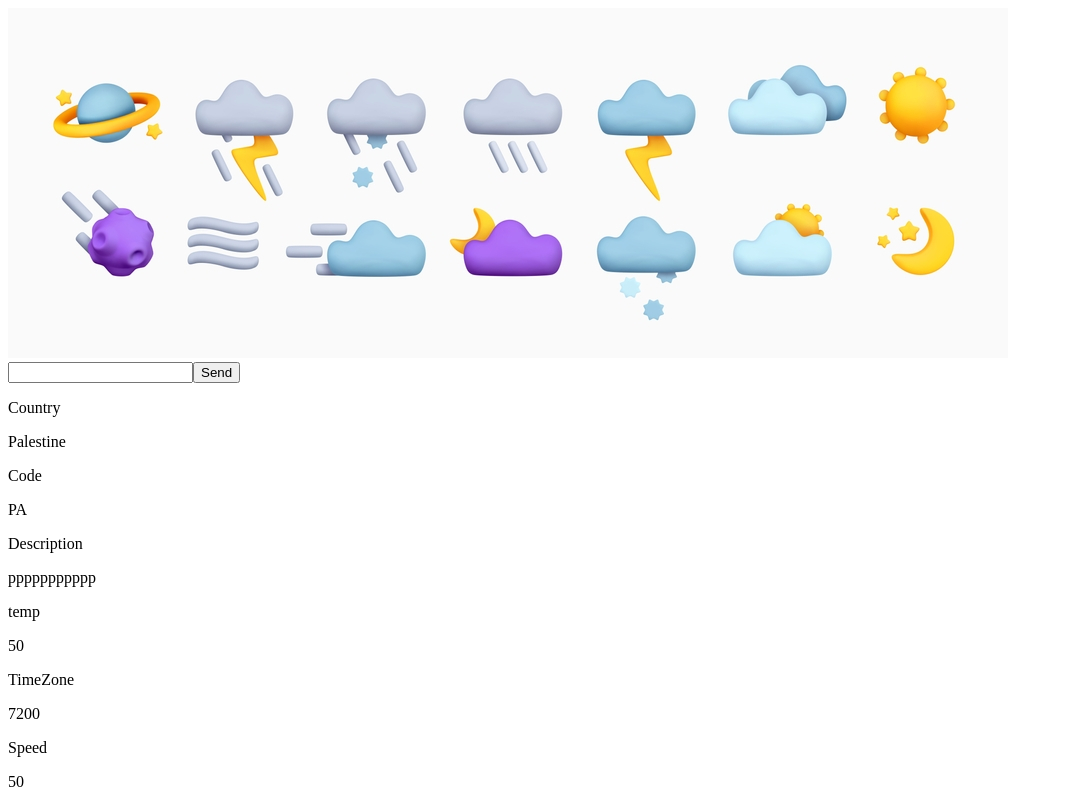
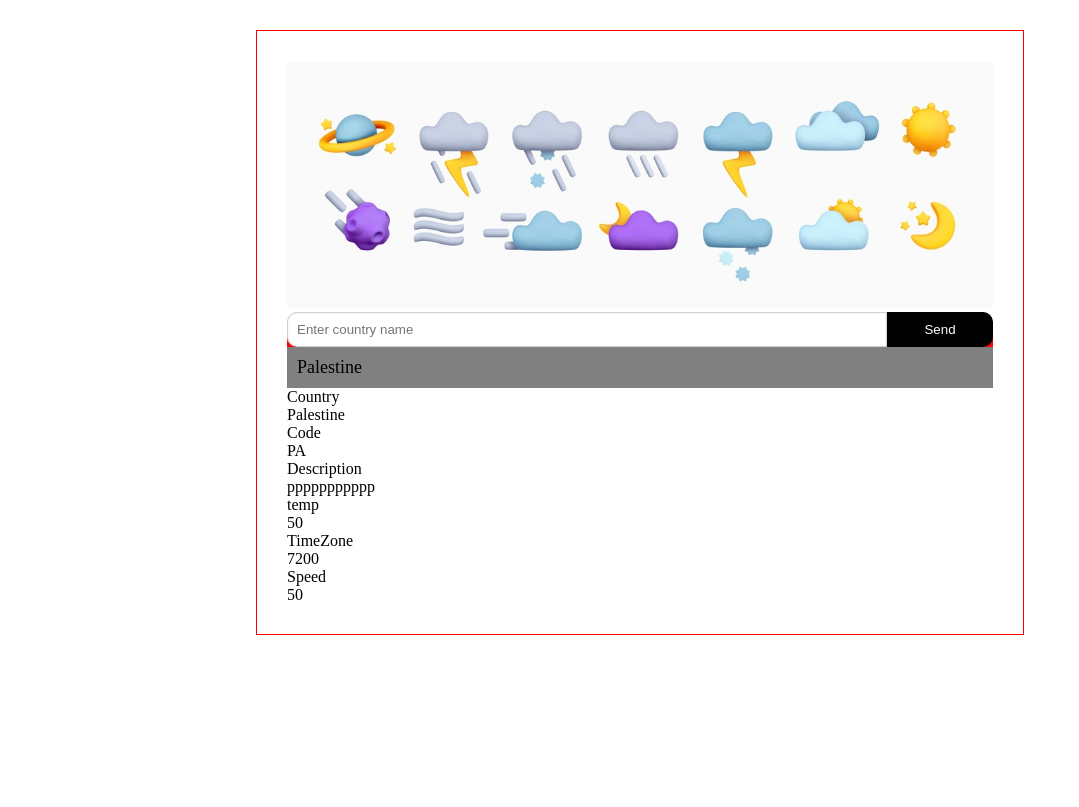
Before and after one commit to GSG-G13/Autocomplete-Website-Mohanad-Khaled, a website: page public/index.html in a window 1280 px wide. Shown: the whole page, without its empty margins (0-1079 px from the left). Drawn offline with Linux system fonts and the light colour scheme.

Commit message:
building css Relates #6

```diff
--- a/public/index.html
+++ b/public/index.html
@@ -14,12 +14,22 @@
       </div>
     </template>
     <div class="app">
-      <img src="./img/weather.jpeg" alt="" />
+      <img src="./img/weather.jpeg" class="app-img" alt="" />
       <div class="form-outputs">
         <form method="GET" action="/country-search">
-          <div><input type="text" name="country" /><button>Send</button></div>
+          <div>
+            <input
+              type="text"
+              name="country"
+              class="country-input"
+              placeholder="Enter country name"
+            /><button class="country-btn">Send</button>
+          </div>
         </form>
-        <div class="result-container"></div>
+
+        <ul class="result-container">
+          <li class="result">Palestine</li>
+        </ul>
       </div>
       <div class="weather-results">
         <div class="weather">
--- a/public/style.css
+++ b/public/style.css
@@ -0,0 +1,46 @@
+* {
+  margin: 0;
+  padding: 0;
+  box-sizing: border-box;
+}
+ul {
+  list-style: none;
+}
+.app {
+  width: 60%;
+  margin: 30px auto;
+  padding: 30px;
+  border: 1px solid red;
+}
+.app .app-img {
+  width: 100%;
+}
+.form-outputs {
+  background-color: red;
+  border-radius: 12px;
+}
+.country-input {
+  padding: 10px;
+  outline: none;
+  border: none;
+  border-top-left-radius: 10px;
+  border-bottom-left-radius: 10px;
+  box-shadow: inset 0 0 1px 1px rgba(0, 0, 0, 0.2);
+  width: 85%;
+}
+.country-btn {
+  padding: 10px;
+  outline: none;
+  border: none;
+  border-top-right-radius: 10px;
+  border-bottom-right-radius: 10px;
+  width: 15%;
+  background-color: black;
+  color: white;
+  cursor: pointer;
+}
+.result {
+  font-size: 18px;
+  background-color: gray;
+  padding: 10px;
+}
```
